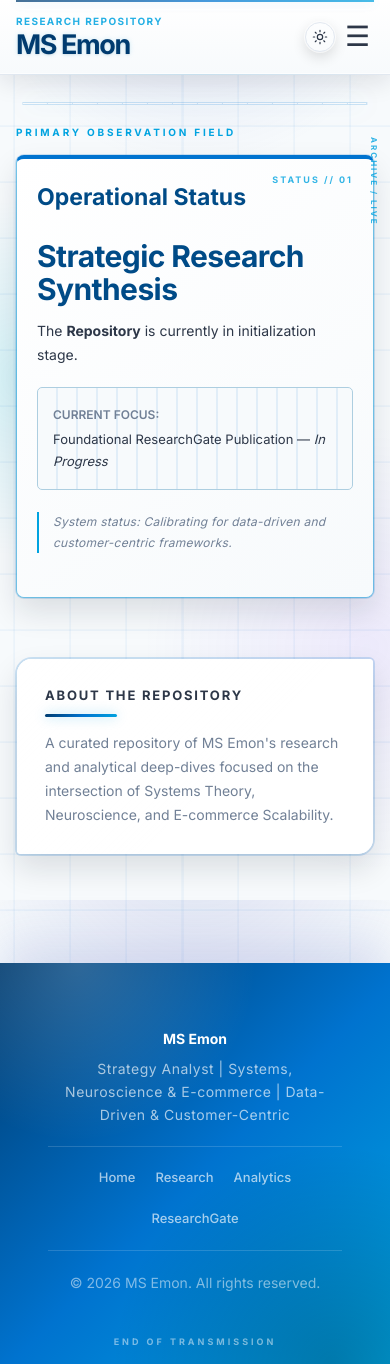
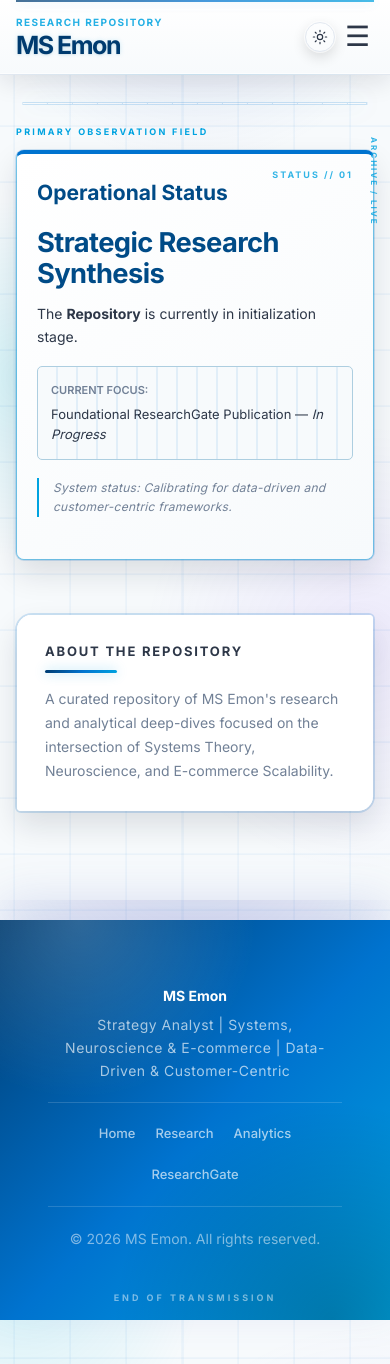
Before and after one commit to msemonlab/msemonlab.github.io, a Jekyll site: the page built from index.md, in a window 390 px wide and 1364 px high. Built offline with Jekyll 4.4.1, drawn with Linux system fonts in a browser that asks for light colours.

Commit message:
Match mobile status section with Blogger

```diff
--- a/_layouts/default.html
+++ b/_layouts/default.html
@@ -668,6 +668,23 @@
     .header-logo h1 { font-size: 25px; }
     .home-status { margin-bottom: 36px; }
   }
+  /* Mobile parity refinement: match Blogger status scale and logo lockup. */
+  .header-logo p { display: block; max-width: 100%; overflow: hidden; white-space: nowrap; text-overflow: clip; font-size: 9px; letter-spacing: 1.15px; line-height: 1.15; }
+  @media screen and (max-width: 768px) {
+    .header-logo { min-width: 0; }
+    .header-logo h1 a { font-size: 25px; letter-spacing: -1.5px; }
+    .header-logo p { width: 100%; font-size: 9px; letter-spacing: 1.1px; }
+    .home-status { margin-bottom: 30px; }
+    .home-status > .eyebrow { margin-bottom: 14px; font-size: 9px; letter-spacing: 2.3px; }
+    .home-status .status-card { padding: 26px 20px 24px; border-radius: 8px !important; }
+    .home-status .status-card h2 { margin-bottom: 22px; font-size: 21px; line-height: 1.25; }
+    .home-status .status-card h3 { margin-bottom: 14px; font-size: clamp(24px, 7vw, 30px); line-height: 1.12; letter-spacing: -.6px; }
+    .home-status .status-card > p { margin-bottom: 18px; font-size: 14px; line-height: 1.6; }
+    .home-status .focus-panel { min-height: 0; padding: 14px 13px; }
+    .home-status .focus-panel span { font-size: 11px; }
+    .home-status .focus-panel p { font-size: 13px; line-height: 1.55; }
+    .home-status .status-card .status-note { margin-top: 18px; font-size: 12px; line-height: 1.65; }
+  }
 </style>
 </head>
 <body>
```
